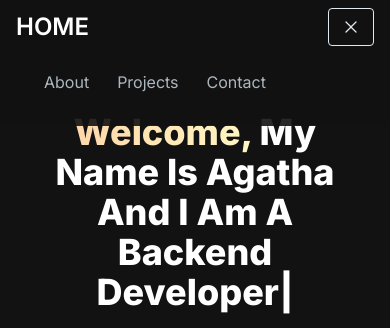
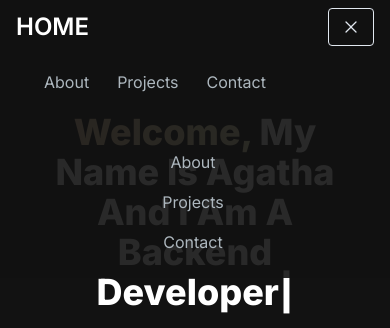
Before and after one commit to Adjoa20/Portfolio, a Next.js app in the folder my-portfolio/: page / in a window 390 px wide. Both pictures are taken after a click on the button 351 px from the left and 27 px from the top of the page. Shown: the top 328 px of the page. Built offline with nearby package versions, Linux system fonts and the light colour scheme.

Commit message:
created overlay

```diff
--- /dev/null
+++ b/my-portfolio/src/app/components/MenuOverlay.jsx
@@ -0,0 +1,16 @@
+import React from 'react'
+import NavLink from './NavLink'
+
+const MenuOverlay = ({ links }) => {
+  return (
+    <ul className="flex flex-col py-4 items-center">
+        {links.map((link, index) => (
+            <li key={index}>
+                <NavLink href={link.path} title={link.title}/>
+            </li>
+        ))}
+    </ul>
+  )
+}
+
+export default MenuOverlay
--- a/my-portfolio/src/app/components/NavBar.jsx
+++ b/my-portfolio/src/app/components/NavBar.jsx
@@ -3,6 +3,7 @@
 import Link from "next/link";
 import NavLink from "./NavLink";
 import { Bars3Icon, XMarkIcon} from "@heroicons/react/24/solid";
+import MenuOverlay from "./MenuOverlay";
 
 
 const navLinks = [
@@ -53,6 +54,7 @@
           ))}
         </ul>
       </div>
+      {navbarOpen ? <MenuOverlay links={navLinks} /> : null }
     </nav>
   );
 };
```
